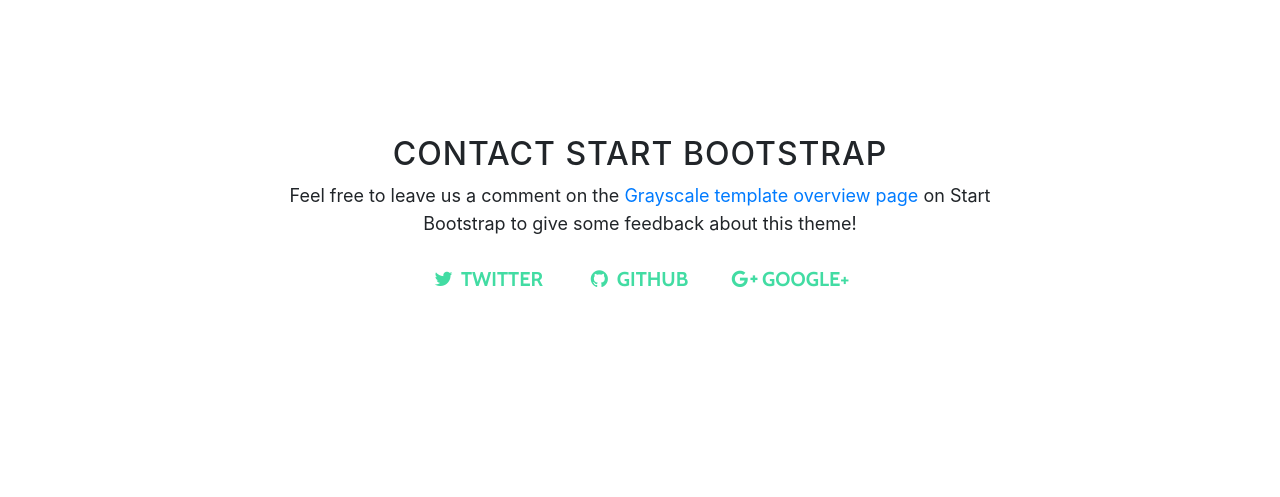
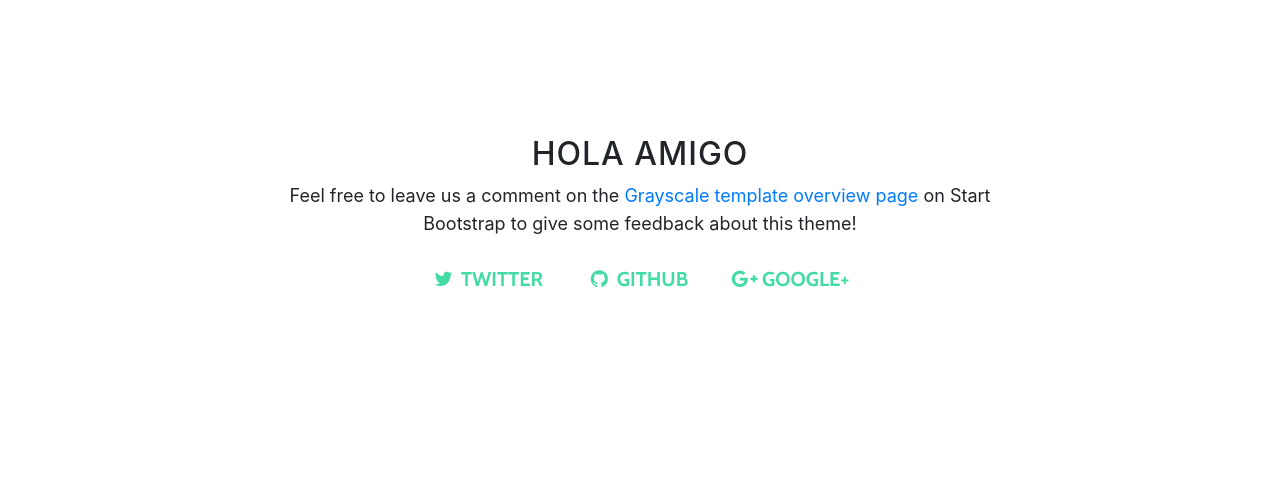
Before and after one commit to archerxd234/Tarea1, a website with bundled scripts: page index.html in a window 1280 px wide. Shown: the part 2100-2597 px from the top of the page. Built offline with nearby package versions, Linux system fonts and the light colour scheme.

Commit message:
Update index.html
cambio hecho

```diff
--- a/index.html
+++ b/index.html
@@ -101,7 +101,7 @@
       <div class="container">
         <div class="row">
           <div class="col-lg-8 mx-auto">
-            <h2>Contact Start Bootstrap</h2>
+            <h2>Hola amigo</h2>
             <p>Feel free to leave us a comment on the
               <a href="http://startbootstrap.com/template-overviews/grayscale/">Grayscale template overview page</a>
               on Start Bootstrap to give some feedback about this theme!</p>
```
